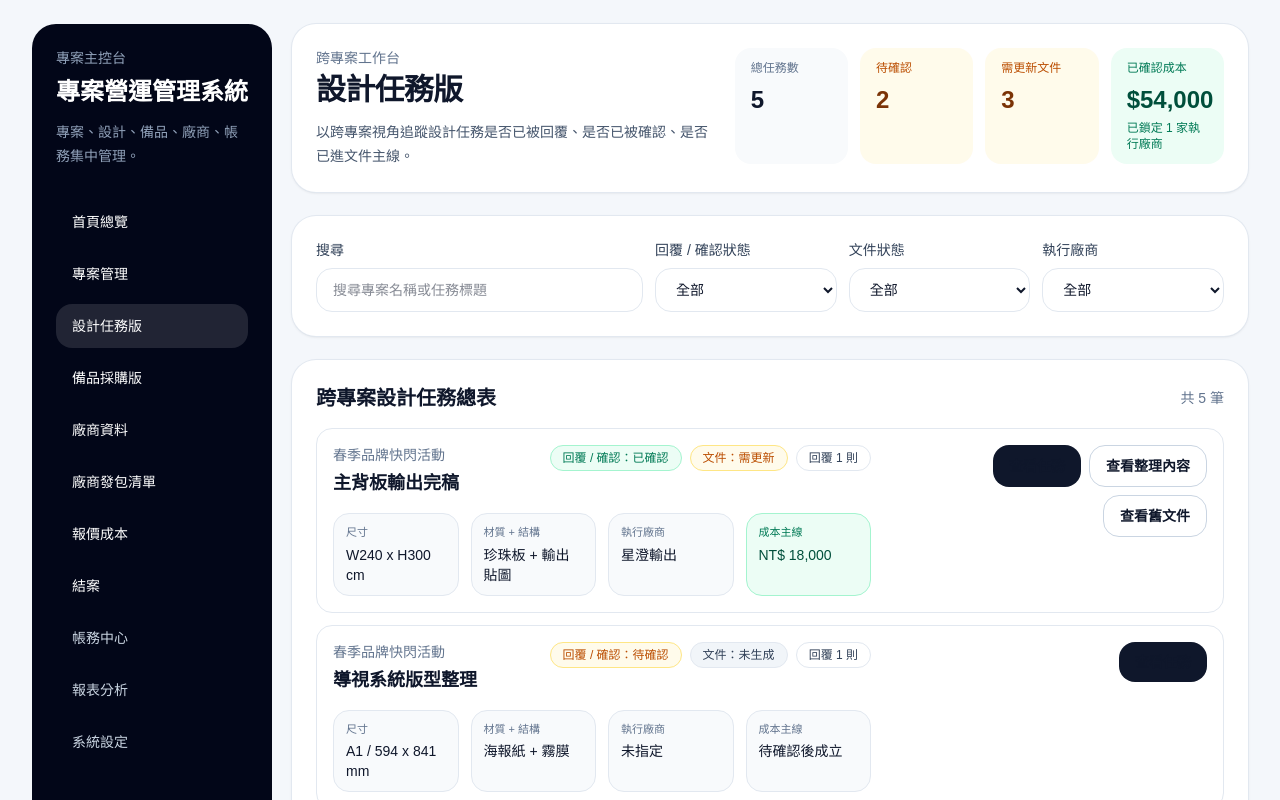
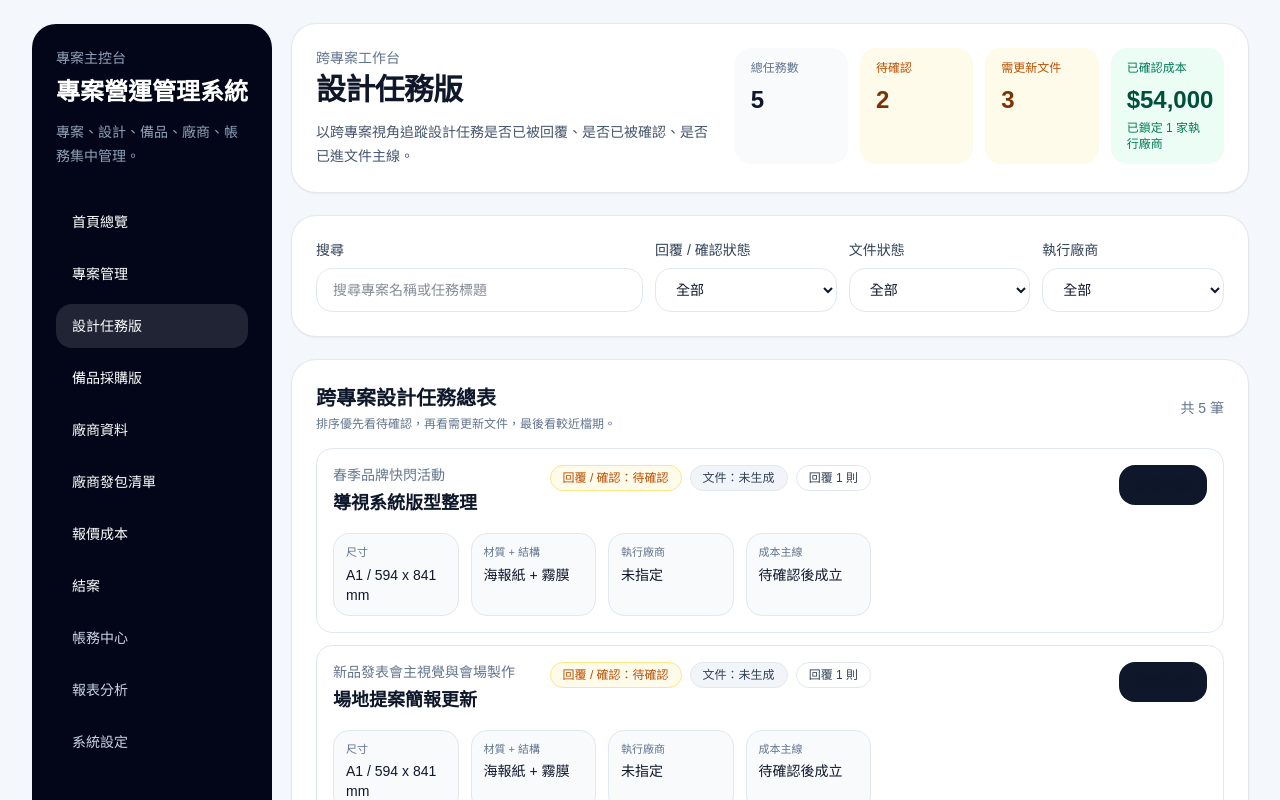
Before and after one commit to willy841/projectflow, a Next.js app in the folder project-mgmt/: page /design-tasks in a window 1280 px wide. Shown: the top 800 px of the page. Built offline with nearby package versions, Linux system fonts and the light colour scheme.

Commit message:
feat: prioritize workflow task boards by action order

```diff
--- a/project-mgmt/src/app/design-tasks/page.tsx
+++ b/project-mgmt/src/app/design-tasks/page.tsx
@@ -13,6 +13,34 @@ import {
   getDesignBoardRecords,
   PROJECTFLOW_WORKFLOW_UPDATED_EVENT,
 } from "@/components/project-workflow-store";
+
+function getConfirmPriority(status: ConfirmStatus) {
+  if (status === "待確認") return 0;
+  if (status === "尚無回覆") return 1;
+  return 2;
+}
+
+function getDocumentPriority(status: DocumentStatus) {
+  if (status === "需更新") return 0;
+  if (status === "未生成") return 1;
+  return 2;
+}
+
+function compareRecords(a: DesignTaskBoardRecord, b: DesignTaskBoardRecord) {
+  const confirmDiff = getConfirmPriority(a.confirmStatus) - getConfirmPriority(b.confirmStatus);
+  if (confirmDiff !== 0) return confirmDiff;
+
+  const documentDiff = getDocumentPriority(a.documentStatus) - getDocumentPriority(b.documentStatus);
+  if (documentDiff !== 0) return documentDiff;
+
+  const dateDiff = (a.eventDate ?? "9999-12-31").localeCompare(b.eventDate ?? "9999-12-31");
+  if (dateDiff !== 0) return dateDiff;
+
+  const projectDiff = a.projectName.localeCompare(b.projectName, "zh-Hant");
+  if (projectDiff !== 0) return projectDiff;
+
+  return a.title.localeCompare(b.title, "zh-Hant");
+}
 
 function getConfirmBadgeClass(status: ConfirmStatus) {
   if (status === "已確認") return "border border-emerald-200 bg-emerald-50 text-emerald-700";
@@ -84,14 +112,16 @@ export default function DesignTasksPage() {
   );
 
   const filtered = useMemo(() => {
-    return records.filter((record) => {
+    return records
+      .filter((record) => {
         const haystack = `${record.projectName} ${record.title}`.toLowerCase();
         const matchesQuery = !query.trim() || haystack.includes(query.trim().toLowerCase());
         const matchesConfirm = confirmFilter === "all" || record.confirmStatus === confirmFilter;
         const matchesDocument = documentFilter === "all" || record.documentStatus === documentFilter;
         const matchesVendor = vendorFilter === "all" || record.vendorName === vendorFilter;
         return matchesQuery && matchesConfirm && matchesDocument && matchesVendor;
-    });
+      })
+      .sort(compareRecords);
   }, [records, query, confirmFilter, documentFilter, vendorFilter]);
 
   const stats = useMemo(() => ({
@@ -189,7 +219,10 @@ export default function DesignTasksPage() {
 
       <section className="rounded-3xl bg-white p-6 shadow-sm ring-1 ring-slate-200">
         <div className="mb-4 flex items-center justify-between gap-3">
+          <div>
             <h3 className="text-xl font-semibold text-slate-900">跨專案設計任務總表</h3>
+            <p className="mt-1 text-xs text-slate-500">排序優先看待確認，再看需更新文件，最後看較近檔期。</p>
+          </div>
           <span className="text-sm text-slate-500">共 {filtered.length} 筆</span>
         </div>
 
--- a/project-mgmt/src/app/procurement-tasks/page.tsx
+++ b/project-mgmt/src/app/procurement-tasks/page.tsx
@@ -13,6 +13,34 @@ import {
   getProcurementBoardRecords,
   PROJECTFLOW_WORKFLOW_UPDATED_EVENT,
 } from "@/components/project-workflow-store";
+
+function getConfirmPriority(status: ConfirmStatus) {
+  if (status === "待確認") return 0;
+  if (status === "尚無回覆") return 1;
+  return 2;
+}
+
+function getDocumentPriority(status: DocumentStatus) {
+  if (status === "需更新") return 0;
+  if (status === "未生成") return 1;
+  return 2;
+}
+
+function compareRecords(a: ProcurementBoardRecord, b: ProcurementBoardRecord) {
+  const confirmDiff = getConfirmPriority(a.confirmStatus) - getConfirmPriority(b.confirmStatus);
+  if (confirmDiff !== 0) return confirmDiff;
+
+  const documentDiff = getDocumentPriority(a.documentStatus) - getDocumentPriority(b.documentStatus);
+  if (documentDiff !== 0) return documentDiff;
+
+  const dateDiff = (a.eventDate ?? "9999-12-31").localeCompare(b.eventDate ?? "9999-12-31");
+  if (dateDiff !== 0) return dateDiff;
+
+  const projectDiff = a.projectName.localeCompare(b.projectName, "zh-Hant");
+  if (projectDiff !== 0) return projectDiff;
+
+  return a.title.localeCompare(b.title, "zh-Hant");
+}
 
 function getConfirmBadgeClass(status: ConfirmStatus) {
   if (status === "已確認") return "border border-emerald-200 bg-emerald-50 text-emerald-700";
@@ -76,14 +104,16 @@ export default function ProcurementTasksPage() {
   );
 
   const filtered = useMemo(() => {
-    return records.filter((record) => {
+    return records
+      .filter((record) => {
         const haystack = `${record.projectName} ${record.title}`.toLowerCase();
         const matchesQuery = !query.trim() || haystack.includes(query.trim().toLowerCase());
         const matchesConfirm = confirmFilter === "all" || record.confirmStatus === confirmFilter;
         const matchesDocument = documentFilter === "all" || record.documentStatus === documentFilter;
         const matchesVendor = vendorFilter === "all" || record.vendorName === vendorFilter;
         return matchesQuery && matchesConfirm && matchesDocument && matchesVendor;
-    });
+      })
+      .sort(compareRecords);
   }, [records, query, confirmFilter, documentFilter, vendorFilter]);
 
   const stats = useMemo(() => ({
@@ -164,7 +194,10 @@ export default function ProcurementTasksPage() {
 
       <section className="rounded-3xl bg-white p-6 shadow-sm ring-1 ring-slate-200">
         <div className="mb-4 flex items-center justify-between gap-3">
+          <div>
             <h3 className="text-xl font-semibold text-slate-900">跨專案備品任務總表</h3>
+            <p className="mt-1 text-xs text-slate-500">排序優先看待確認，再看需更新文件，最後看較近檔期。</p>
+          </div>
           <span className="text-sm text-slate-500">共 {filtered.length} 筆</span>
         </div>
 
--- a/project-mgmt/src/components/design-task-board-data.ts
+++ b/project-mgmt/src/components/design-task-board-data.ts
@@ -1,4 +1,5 @@
 import { designTaskGroups } from "@/components/design-task-data";
+import { projects } from "@/components/project-data";
 
 export type ConfirmStatus = "尚無回覆" | "待確認" | "已確認";
 export type DocumentStatus = "未生成" | "已生成" | "需更新";
@@ -7,6 +8,7 @@ export type DesignTaskBoardRecord = {
   id: string;
   projectId: string;
   projectName: string;
+  eventDate?: string;
   sourceTargetId?: string;
   title: string;
   size: string;
@@ -44,6 +46,8 @@ function parseCurrency(value: string) {
   return Number.isFinite(numeric) ? numeric : 0;
 }
 
+const projectEventDateMap = new Map(projects.map((project) => [project.id, project.eventDate]));
+
 export const designTaskBoardRecords: DesignTaskBoardRecord[] = designTaskGroups.map((task) => {
   const confirmStatus = getConfirmStatus(task.status, task.outsourceStatus);
   const costAmount = parseCurrency(task.cost);
@@ -53,6 +57,7 @@ export const designTaskBoardRecords: DesignTaskBoardRecord[] = designTaskGroups.
     id: task.id,
     projectId: task.projectId,
     projectName: task.projectName,
+    eventDate: projectEventDateMap.get(task.projectId),
     title: task.title,
     size: task.size,
     material: task.material,
--- a/project-mgmt/src/components/procurement-task-board-data.ts
+++ b/project-mgmt/src/components/procurement-task-board-data.ts
@@ -7,6 +7,7 @@ export type ProcurementBoardRecord = {
   id: string;
   projectId: string;
   projectName: string;
+  eventDate?: string;
   sourceTargetId?: string;
   title: string;
   size: string;
@@ -54,6 +55,7 @@ export const procurementTaskBoardRecords: ProcurementBoardRecord[] = projects.fl
       id: `${project.id}-procurement-${index}`,
       projectId: project.id,
       projectName: project.name,
+      eventDate: project.eventDate,
       title: task.title,
       size: index % 2 === 0 ? "W60 x D60 x H110 cm" : "未填寫",
       material: index % 2 === 0 ? "壓克力 / 金屬" : "紙材 / 印刷",
--- a/project-mgmt/src/components/project-workflow-store.ts
+++ b/project-mgmt/src/components/project-workflow-store.ts
@@ -124,6 +124,39 @@ function parseCurrency(value: string) {
   return Number.isFinite(numeric) ? numeric : 0;
 }
 
+function getConfirmPriority(status: DesignConfirmStatus | ProcurementConfirmStatus) {
+  if (status === "待確認") return 0;
+  if (status === "尚無回覆") return 1;
+  return 2;
+}
+
+function getDocumentPriority(status: DesignDocumentStatus | ProcurementDocumentStatus) {
+  if (status === "需更新") return 0;
+  if (status === "未生成") return 1;
+  return 2;
+}
+
+function compareBoardRecords(
+  a: Pick<DesignTaskBoardRecord | ProcurementBoardRecord, "confirmStatus" | "documentStatus" | "eventDate" | "projectName" | "title">,
+  b: Pick<DesignTaskBoardRecord | ProcurementBoardRecord, "confirmStatus" | "documentStatus" | "eventDate" | "projectName" | "title">,
+) {
+  const confirmDiff = getConfirmPriority(a.confirmStatus) - getConfirmPriority(b.confirmStatus);
+  if (confirmDiff !== 0) return confirmDiff;
+
+  const documentDiff = getDocumentPriority(a.documentStatus) - getDocumentPriority(b.documentStatus);
+  if (documentDiff !== 0) return documentDiff;
+
+  const aDate = a.eventDate ?? "9999-12-31";
+  const bDate = b.eventDate ?? "9999-12-31";
+  const dateDiff = aDate.localeCompare(bDate);
+  if (dateDiff !== 0) return dateDiff;
+
+  const projectDiff = a.projectName.localeCompare(b.projectName, "zh-Hant");
+  if (projectDiff !== 0) return projectDiff;
+
+  return a.title.localeCompare(b.title, "zh-Hant");
+}
+
 export function getDesignBoardRecords(projects: Project[]): DesignTaskBoardRecord[] {
   if (typeof window === "undefined") return designTaskBoardRecords;
 
@@ -175,6 +208,7 @@ export function getDesignBoardRecords(projects: Project[]): DesignTaskBoardRecor
         id: `${project.id}-${targetId}`,
         projectId: project.id,
         projectName: project.name,
+        eventDate: project.eventDate,
         sourceTargetId: targetId,
         title: titleMap.get(targetId) ?? targetId,
         size: assignment.size || "未填寫",
@@ -190,7 +224,7 @@ export function getDesignBoardRecords(projects: Project[]): DesignTaskBoardRecor
     });
   });
 
-  return records;
+  return records.sort(compareBoardRecords);
 }
 
 export function getProcurementBoardRecords(projects: Project[]): ProcurementBoardRecord[] {
@@ -235,6 +269,7 @@ export function getProcurementBoardRecords(projects: Project[]): ProcurementBoar
         id: `${project.id}-${targetId}`,
         projectId: project.id,
         projectName: project.name,
+        eventDate: project.eventDate,
         sourceTargetId: targetId,
         title: assignment.item || titleMap.get(targetId) || targetId,
         size: assignment.size || "未填寫",
@@ -249,7 +284,7 @@ export function getProcurementBoardRecords(projects: Project[]): ProcurementBoar
         costLocked: confirmStatus === "已確認",
       };
     });
-  });
+  }).sort(compareBoardRecords);
 }
 
 function getWorkflowManagedSourceTypes(items: CostLineItem[]) {
```
Lines whose indentation alone changed are shown as unchanged.
